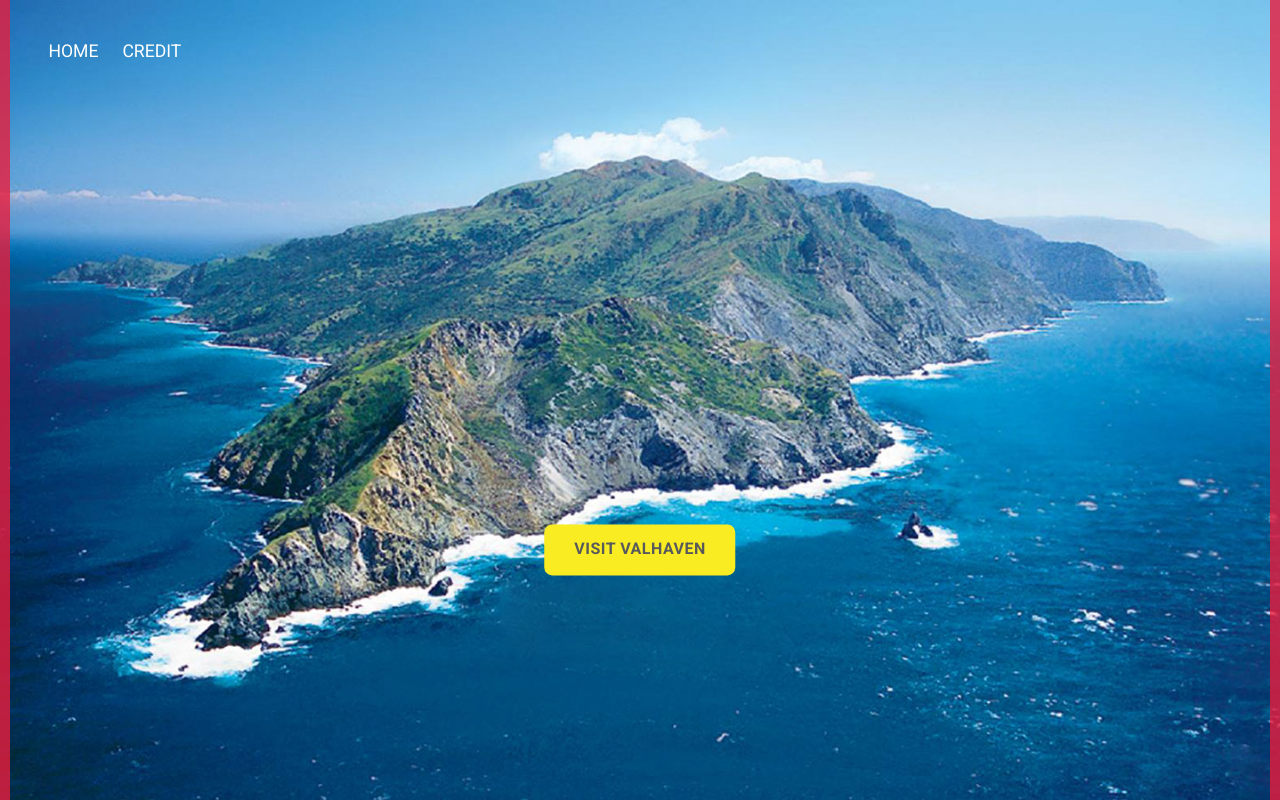
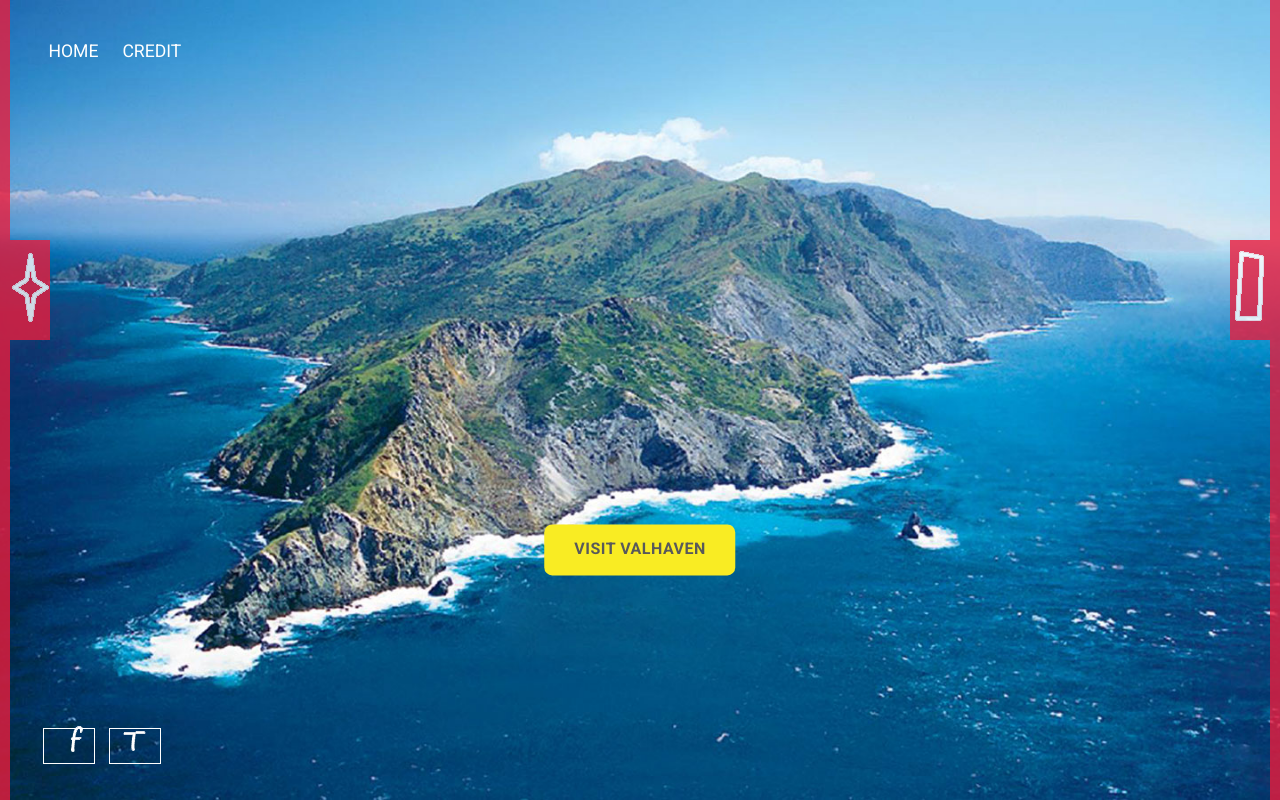
Before and after one commit to coreystanford/valhaven, a PHP site: page /valhaven/ in a window 1280 px wide; the page is wider, and only the part inside the window is pictured. Run offline with PHP 8.4, Linux system fonts and the light colour scheme.

Commit message:
map + notebook transitions

```diff
--- a/config.php
+++ b/config.php
@@ -11,8 +11,8 @@ $root_href = "//localhost/valhaven/";
 define('ROOT_PATH', $root);
 define('ROOT_HREF', $root_href);
 
-define('HEADER', $root . DIRECTORY_SEPARATOR. 'views' . DIRECTORY_SEPARATOR . 'header.php');
-define('FOOTER', $root . DIRECTORY_SEPARATOR. 'views' . DIRECTORY_SEPARATOR . 'footer.php');
+define('HEADER', $root . DIRECTORY_SEPARATOR . 'views' . DIRECTORY_SEPARATOR . 'header.php');
+define('FOOTER', $root . DIRECTORY_SEPARATOR . 'views' . DIRECTORY_SEPARATOR . 'footer.php');
 
 define('CH_PATH', $root_href . 'chapters/');
 
--- a/css/main.css
+++ b/css/main.css
@@ -160,11 +160,24 @@ nav {
   border-right: 10px solid #eb1c3c;
   z-index: 6;
   opacity: 0.8;
+  -webkit-transition-duration: 0.5s;
+  -moz-transition-duration: 0.5s;
+  -ms-transition-duration: 0.5s;
+  -o-transition-duration: 0.5s;
+  transition-duration: 0.5s;
 }
 
   #map-btn {
+    position: absolute;
+    top: 30%;
+    right: -50px;
+    width: 40px;
+    height: auto;
+  }
 
-  }
+    #map-btn img {
+      background: #eb1c3c;
+    }
 
 /*  ----- NOTEBOOK -----  */
 
@@ -178,11 +191,45 @@ nav {
   border-left: 10px solid #eb1c3c;
   z-index: 6;
   opacity: 0.8;
+  -webkit-transition-duration: 0.5s;
+  -moz-transition-duration: 0.5s;
+  -ms-transition-duration: 0.5s;
+  -o-transition-duration: 0.5s;
+  transition-duration: 0.5s;
 }
 
   #notebook-btn {
+    position: absolute;
+    top: 30%;
+    left: -50px;
+    width: 40px;
+    height: auto;
+  }
 
-  }
+    #notebook-btn img {
+      background: #eb1c3c;
+    }
+
+/*  ----- SOCIAL -----  */
+
+#social {
+  position: absolute;
+  bottom: 5%;
+  left: 3%;
+  z-index: 5;
+}
+
+  #social ul li {
+      display: inline-block;
+    }
+
+    #facebook, #twitter {
+      width: 40px;
+      height: 40px;
+      padding: 10px 5px 5px;
+      margin: 0 5px;
+      border: 1px solid #ffffff;
+    }
 
 /*  ----- HOMEPAGE -----  */
 
@@ -192,6 +239,7 @@ nav {
   background-size: cover;
   background-position: 50%;
   position: relative;
+  z-index: -1;
 }
 
 #home-btn {
--- a/js/app.js
+++ b/js/app.js
@@ -1,5 +1,30 @@
-window.onload = function(){
+(function(){
 
+	var map = document.getElementById('map');
+	var mapBtn = document.getElementById('map-btn');
+	var mapStatus = "";
+	var notebook = document.getElementById('notebook');
+	var notebookBtn = document.getElementById('notebook-btn');
+	var noteStatus = "";
 
+	mapBtn.addEventListener('mouseover', function(){
+		map.style.opacity = 1;
+		map.style.left = 0;
+	});
 
-}
+	map.addEventListener('mouseleave', function(){
+		map.style.opacity = .8;
+		map.style.left = "-190px";
+	});
+
+	notebookBtn.addEventListener('mouseover', function(){
+		notebook.style.opacity = 1;
+		notebook.style.right = 0;
+	});
+
+	notebook.addEventListener('mouseleave', function(){
+		notebook.style.opacity = .8;
+		notebook.style.right = "-190px";
+	});
+
+})();
--- a/js/home.js
+++ b/js/home.js
@@ -1,4 +1,4 @@
-window.onload = function(){
+(function(){
 
 	var bg = document.getElementById('home-bg');
 	bg.style.height = window.innerHeight + "px";
@@ -7,4 +7,4 @@ window.onload = function(){
 		bg.style.height = window.innerHeight + "px";
 	});
 
-}
+})();
--- a/views/header.php
+++ b/views/header.php
@@ -13,7 +13,7 @@
 	<link href='http://fonts.googleapis.com/css?family=Roboto:400,700' rel='stylesheet' type='text/css'>
 	<link rel="stylesheet" type="text/css" href="<?php echo CSS_PATH; ?>main.css">
 	<script src="<?php echo JS_PATH; ?>jquery-1.11.3.min.js" type="text/javascript" async></script>
-	<!-- <script src="js/app.js" type="text/javascript" charset="utf-8" async></script> -->
+	<script src="<?php echo JS_PATH; ?>app.js" type="text/javascript" charset="utf-8" async></script>
 </head><!-- /head -->
 <body>
 
@@ -30,7 +30,7 @@
 
 		<div id="map" role="complementary">
 
-			<span role="button" id="map-btn"></span>
+			<span role="button" id="map-btn"><img src="<?php echo IMAGE_PATH; ?>icons/compass-icon.png"></span>
 
 
 
@@ -38,7 +38,7 @@
 
 		<div id="notebook" role="complementary">
 
-			<span role="button" id="notebook-btn"></span>
+			<span role="button" id="notebook-btn"><img src="<?php echo IMAGE_PATH; ?>icons/notepad-icon.png"></span>
 
 
 
@@ -47,8 +47,8 @@
 		<div id="social">
 
 			<ul>
-				<li><a id="facebook" href="#"></a></li>
-				<li><a id="twitter" href="#"></a></li>
+				<li><a id="facebook" href="#"><img src="<?php echo IMAGE_PATH; ?>icons/fb-icon.png"></a></li>
+				<li><a id="twitter" href="#"><img src="<?php echo IMAGE_PATH; ?>icons/twitter-icon.png"></a></li>
 			</ul>
 
 		</div><!-- /social -->
```
Also changed, not shown: images/icons/compass-icon.png (added), images/icons/fb-icon.png (added), images/icons/full-screen-icon.png (added), images/icons/info-icon.png (added), images/icons/left-arrow.png (added), images/icons/notepad-icon.png (added), images/icons/right-arrow.png (added), images/icons/speaker-icon.png (added), images/icons/twitter-icon.png (added).
